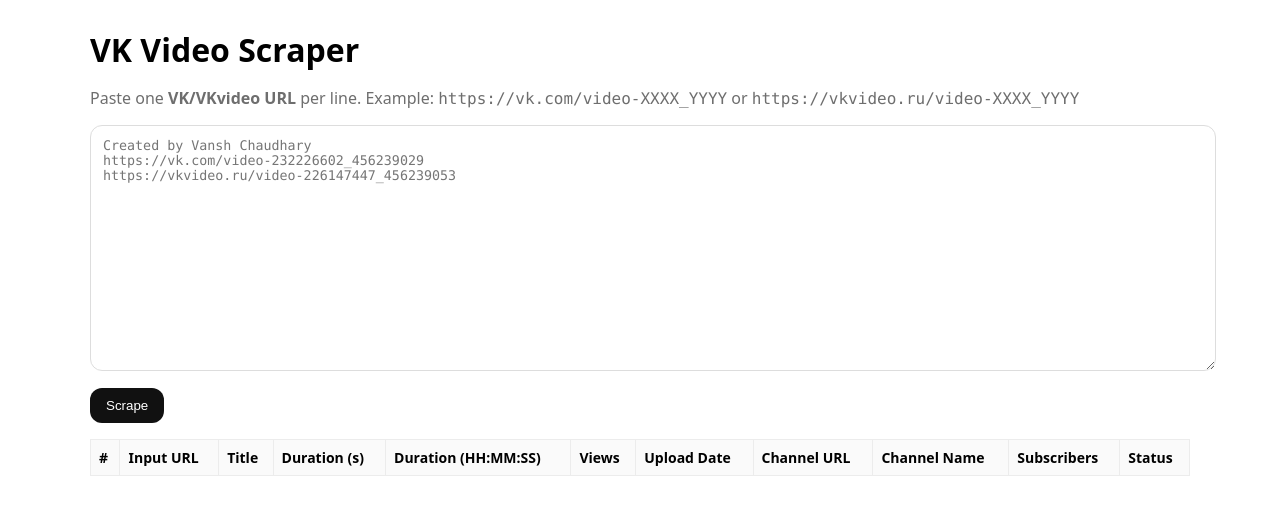
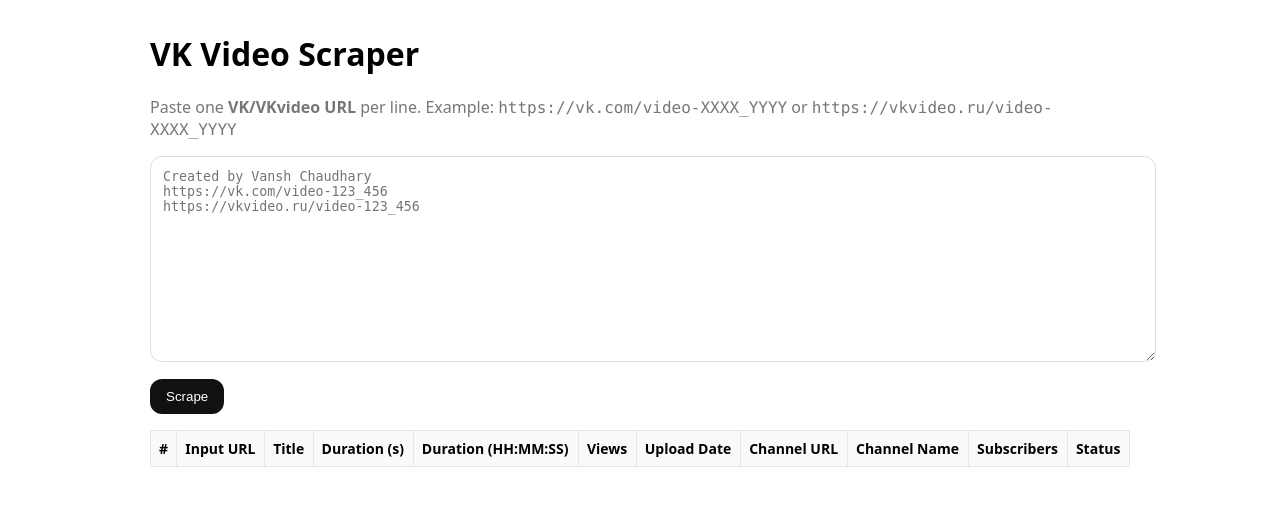
Before and after one commit to vchaudhary-eng/telegram-status-checker, a FastAPI app: page / in a window 1280 px wide. Shown: the top 515 px of the page. Run offline with FastAPI, Linux system fonts and the light colour scheme; lists and menus that the app fills with data are empty.

Commit message:
Update index.html

```diff
--- a/templates/index.html
+++ b/templates/index.html
@@ -1,30 +1,29 @@
 <!doctype html>
 <html lang="en">
 <head>
-  <meta charset="utf-8"/>
-  <meta name="viewport" content="width=device-width, initial-scale=1"/>
+  <meta charset="utf-8" />
+  <meta name="viewport" content="width=device-width, initial-scale=1" />
   <title>VK Video Scraper</title>
   <style>
-    body{font-family:system-ui,-apple-system,Segoe UI,Roboto,Inter,Arial,sans-serif;max-width:1100px;margin:28px auto;padding:0 16px;}
-    h1{font-size:32px;margin:0 0 16px}
-    textarea{width:100%;min-height:220px;padding:12px;border-radius:12px;border:1px solid #ddd;font-family:ui-monospace,Menlo,Consolas,monospace}
+    body{font-family:system-ui,-apple-system,Segoe UI,Roboto,Inter,Arial,sans-serif;max-width:980px;margin:32px auto;padding:0 16px}
+    textarea{width:100%;min-height:180px;padding:12px;border-radius:12px;border:1px solid #ddd}
     button{padding:10px 16px;border-radius:12px;border:0;background:#111;color:#fff;cursor:pointer}
     button:disabled{opacity:.6;cursor:not-allowed}
     table{width:100%;border-collapse:collapse;margin-top:16px}
-    th,td{border:1px solid #ececec;padding:8px;font-size:14px;vertical-align:top}
+    th,td{border:1px solid #e6e6e6;padding:8px;font-size:14px;vertical-align:top}
     th{background:#fafafa;text-align:left}
-    .muted{color:#6e6e6e}
-    .mono{font-family:ui-monospace,Menlo,Consolas,monospace}
-    .status-ok{color:#0a7a2a;font-weight:600}
-    .status-err{color:#b00020;font-weight:600}
+    .muted{color:#777}
+    .mono{font-family:ui-monospace, SFMono-Regular, Menlo, Consolas, monospace}
   </style>
 </head>
 <body>
   <h1>VK Video Scraper</h1>
-  <p class="muted">Paste one <b>VK/VKvideo URL</b> per line. Example: <span class="mono">https://vk.com/video-XXXX_YYYY</span> or <span class="mono">https://vkvideo.ru/video-XXXX_YYYY</span></p>
-  <textarea id="urls" placeholder="Created by Vansh Chaudhary
-https://vk.com/video-232226602_456239029
-https://vkvideo.ru/video-226147447_456239053"></textarea>
+  <p class="muted">Paste one <strong>VK/VKvideo URL</strong> per line. Example:
+    <span class="mono">https://vk.com/video-XXXX_YYYY</span> or
+    <span class="mono">https://vkvideo.ru/video-XXXX_YYYY</span>
+  </p>
+
+  <textarea id="urls" placeholder="Created by Vansh Chaudhary&#10;https://vk.com/video-123_456&#10;https://vkvideo.ru/video-123_456"></textarea>
   <div style="margin:12px 0">
     <button id="scrapeBtn">Scrape</button>
     <span id="status" class="muted"></span>
```
